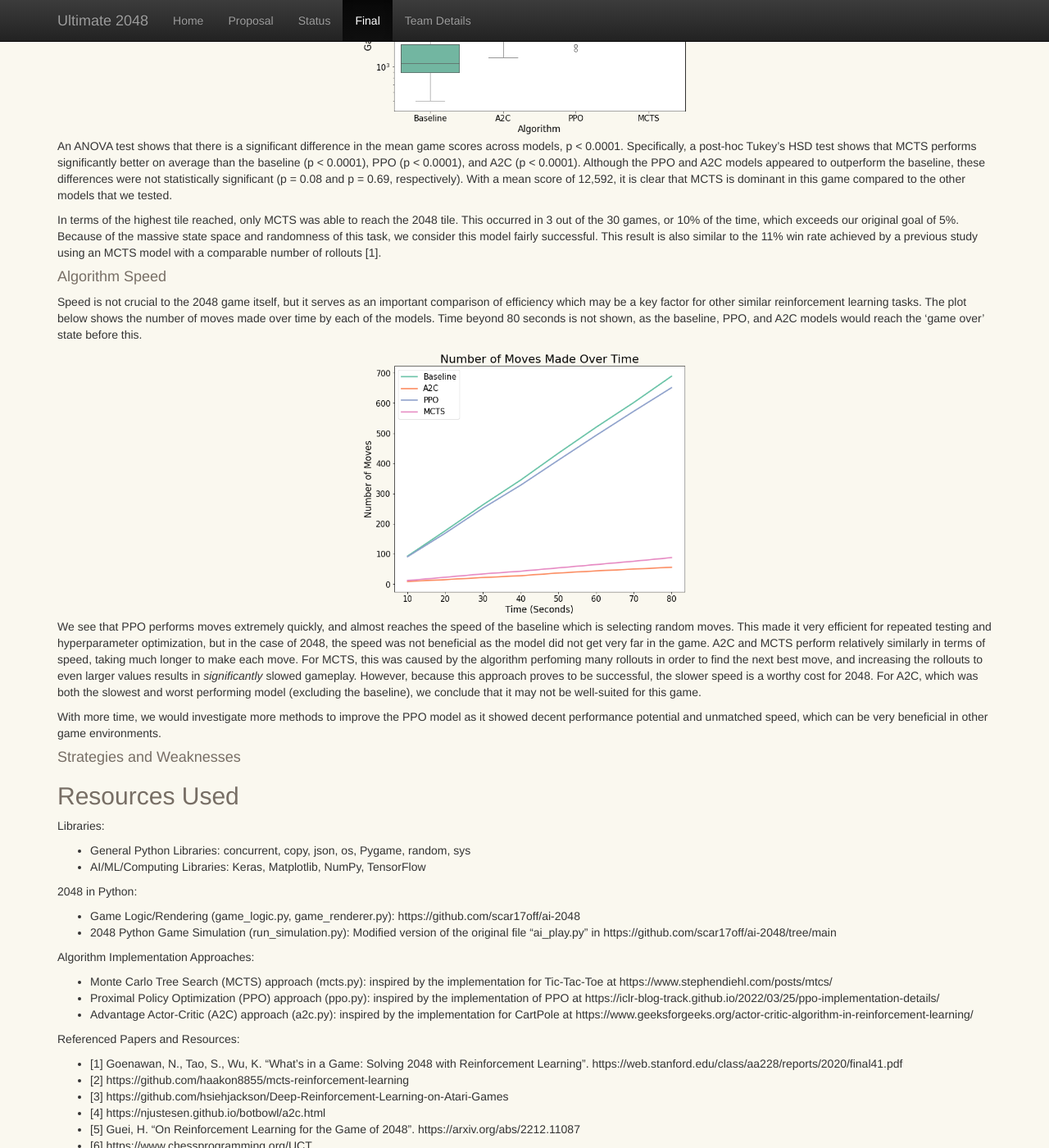
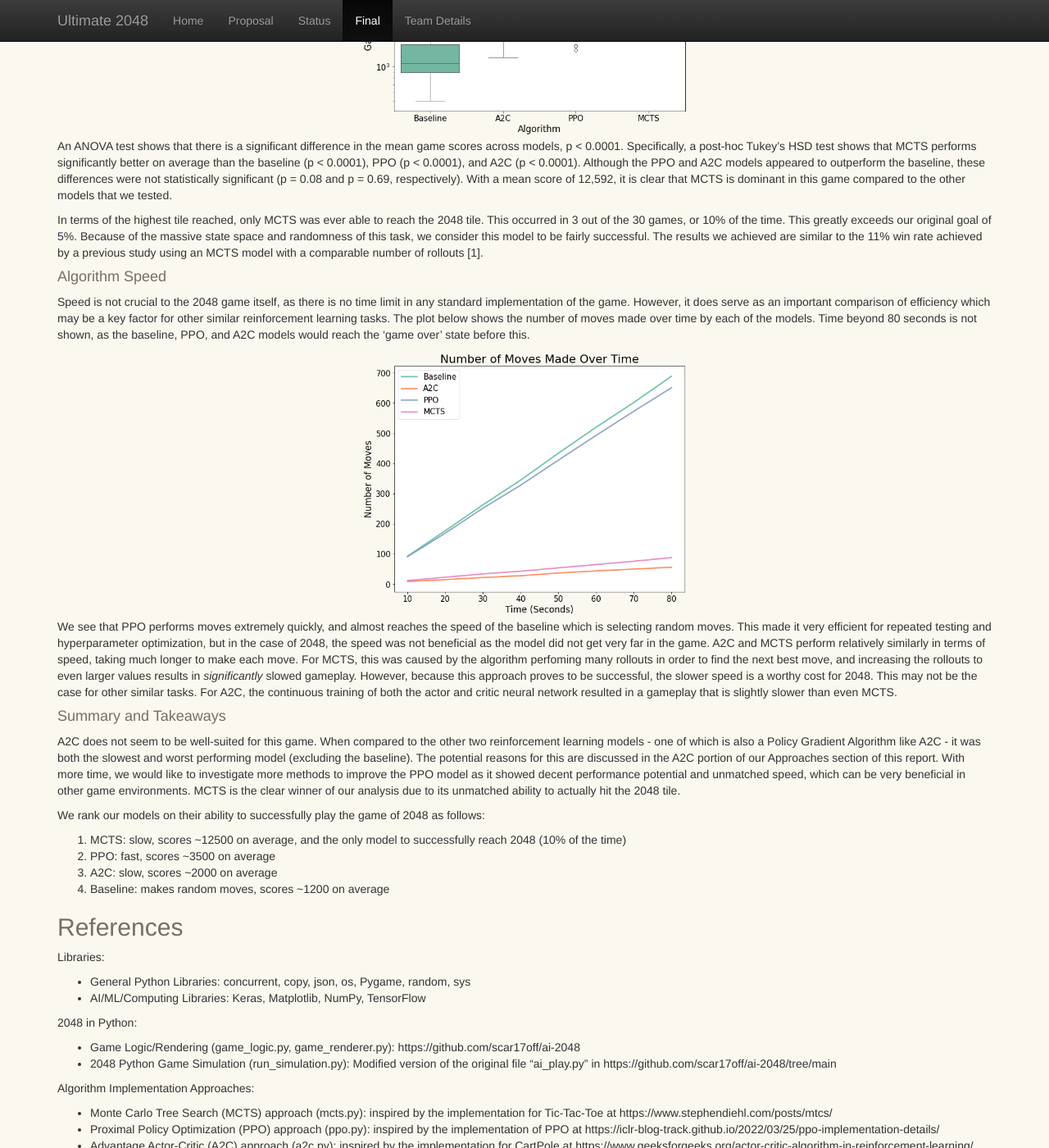
Before and after one commit to AnthonyCusi/ultimate-2048, a Jekyll site: the page built from docs/final.md, in a window 1280 px wide and 1400 px high, scrolled down 3788 px. Shown: the whole window at 82% size. Built offline with Jekyll 4.4.1, drawn with Linux system fonts in a browser that asks for light colours; formulas are drawn with MathJax 3; some of the changed text lies outside the part shown.

Commit message:
added summary and takeaways section to evaluation

```diff
--- a/docs/final.md
+++ b/docs/final.md
@@ -12,7 +12,7 @@ The 2048 game is considerable AI/ML task because it has an enormous number of po
 
 We are using a Python implementation of the 2048 game in order to use a 2D array game state as input.  Each time the Python simulation calls the currently in-use model, the model's output consists of two parts: (1) one of four possible next moves: up, down, left, or right and (2) an array of length four with the model's confidence in each move at that particular point in time, expressed as a probability. By conducting this experiment, we hope to discover the strengths and weaknesses of each approach which can inform future studies regarding RL for solving complex, real-world problems involving randomness, spatial reasoning, and long-term planning.
 
-## Approach
+## Approaches
 Our approach can be broken down into the implementation and evaluation of three different AI/ML Algorithms, which we evaluate under the same success criteria. These models were selected because of their documented strengths in solving similar tasks [1-5], and refined through the recommendations of Professor Fox in our initial proposal meeting. We also implemented a baseline model to serve as a point of comparison.
 
 
@@ -107,7 +107,7 @@ for each episode:
 
 While it outperformed the baseline, A2C underperformed other models in 2048.
 
-A2C has many advantages in the world of reinforcement learning, most of which are applicable in the context of 2048.  It is able to train its actor and critic in parallel, which makes its training relatively fast and simple [10]. It is also able to continuously train in between each new move, preparing for more informed decisions in the long-term.  Furthermore, unlike our best performing algorithm, MCTS, A2C does not simulate a ton of possible futures, leading to a lower computational cost.
+A2C has many advantages in the world of reinforcement learning, most of which are applicable in the context of 2048.  It is able to train its actor and critic in parallel, which makes its training relatively fast and simple [10]. It is also able to continuously train in between each new move, preparing for more informed decisions in the long-term.  Furthermore, unlike our best performing algorithm, MCTS, A2C does not simulate a ton of possible futures, leading to a lower computational cost in that area.
 
 Despite the advantages (no pun intended) of utilizing A2C, the underperformance of this model is due to the simple fact that it is not suited for this particular task of solving 2048. The basis of A2C is to learn by experience. In a game as random as 2048, it is often better to rely on planning, which MCTS does well. A2C is also extremely sensitive to hyperparameters, and it is difficult to prevent overfitting when the training environment is so limited [9].  Throughout the tuning process of our A2C implementation, we found that adding more hidden layers, adding entropy to increase exploration, and continually testing and improving various hyperparameter values did not have nearly the effect on the resulting average scores that we assumed they would.  All of these changes caused our average score to go up from ~900 (as stated in our Progress Report) to around ~1100.  A measly increase after a lot of optimization.  It wasn't until we decided to prioritize organization - a strategy we also utilized with MCTS - by preferring to go down or left, that we were finally able to see an average score around ~2000.  However, this organization is not an inherent part of the A2C algorithm, and is something that we had to hard code in to work with the actor's decision process in order to see any improvement.
 
@@ -140,24 +140,31 @@ To evaluate game performance, we ran each optimized model on 30 full games each
 
 An ANOVA test shows that there is a significant difference in the mean game scores across models, p < 0.0001. Specifically, a post-hoc Tukey's HSD test shows that MCTS performs significantly better on average than the baseline (p < 0.0001), PPO (p < 0.0001), and A2C (p < 0.0001). Although the PPO and A2C models appeared to outperform the baseline, these differences were not statistically significant (p = 0.08 and p = 0.69, respectively). With a mean score of 12,592, it is clear that MCTS is dominant in this game compared to the other models that we tested.
 
-In terms of the highest tile reached, only MCTS was able to reach the 2048 tile. This occurred in 3 out of the 30 games, or 10% of the time, which exceeds our original goal of 5%. Because of the massive state space and randomness of this task, we consider this model fairly successful. This result is also similar to the 11% win rate achieved by a previous study using an MCTS model with a comparable number of rollouts [1].
+In terms of the highest tile reached, only MCTS was ever able to reach the 2048 tile. This occurred in 3 out of the 30 games, or 10% of the time. This greatly exceeds our original goal of 5%. Because of the massive state space and randomness of this task, we consider this model to be fairly successful. The results we achieved are similar to the 11% win rate achieved by a previous study using an MCTS model with a comparable number of rollouts [1].
 
 
 #### Algorithm Speed
-Speed is not crucial to the 2048 game itself, but it serves as an important comparison of efficiency which may be a key factor for other similar reinforcement learning tasks. The plot below shows the number of moves made over time by each of the models. Time beyond 80 seconds is not shown, as the baseline, PPO, and A2C models would reach the 'game over' state before this.
+Speed is not crucial to the 2048 game itself, as there is no time limit in any standard implementation of the game. However, it does serve as an important comparison of efficiency which may be a key factor for other similar reinforcement learning tasks. The plot below shows the number of moves made over time by each of the models. Time beyond 80 seconds is not shown, as the baseline, PPO, and A2C models would reach the 'game over' state before this.
 
 <div style="text-align: center;">
 <img src="images/Moves_Per_Second.png" alt="comparison of moves made over time" width="400"/>
 </div>
 
-We see that PPO performs moves extremely quickly, and almost reaches the speed of the baseline which is selecting random moves. This made it very efficient for repeated testing and hyperparameter optimization, but in the case of 2048, the speed was not beneficial as the model did not get very far in the game. A2C and MCTS perform relatively similarly in terms of speed, taking much longer to make each move. For MCTS, this was caused by the algorithm perfoming many rollouts in order to find the next best move, and increasing the rollouts to even larger values results in *significantly* slowed gameplay. However, because this approach proves to be successful, the slower speed is a worthy cost for 2048. For A2C, which was both the slowest and worst performing model (excluding the baseline), we conclude that it may not be well-suited for this game.
+We see that PPO performs moves extremely quickly, and almost reaches the speed of the baseline which is selecting random moves. This made it very efficient for repeated testing and hyperparameter optimization, but in the case of 2048, the speed was not beneficial as the model did not get very far in the game. A2C and MCTS perform relatively similarly in terms of speed, taking much longer to make each move. For MCTS, this was caused by the algorithm perfoming many rollouts in order to find the next best move, and increasing the rollouts to even larger values results in *significantly* slowed gameplay. However, because this approach proves to be successful, the slower speed is a worthy cost for 2048. This may not be the case for other similar tasks. For A2C, the continuous training of both the actor and critic neural network resulted in a gameplay that is slightly slower than even MCTS.
 
-With more time, we would investigate more methods to improve the PPO model as it showed decent performance potential and unmatched speed, which can be very beneficial in other game environments.
+#### Summary and Takeaways
+
+A2C does not seem to be well-suited for this game. When compared to the other two reinforcement learning models - one of which is also a Policy Gradient Algorithm like A2C - it was both the slowest and worst performing model (excluding the baseline). The potential reasons for this are discussed in the A2C portion of our Approaches section of this report. With more time, we would like to investigate more methods to improve the PPO model as it showed decent performance potential and unmatched speed, which can be very beneficial in other game environments. MCTS is the clear winner of our analysis due to its unmatched ability to actually hit the 2048 tile.
+
+We rank our models on their ability to successfully play the game of 2048 as follows:
+
+1. MCTS: slow, scores ~12500 on average, and the only model to successfully reach 2048 (10% of the time)
+2. PPO: fast, scores ~3500 on average
+3. A2C: slow, scores ~2000 on average
+4. Baseline: makes random moves, scores ~1200 on average
 
 
-#### Strategies and Weaknesses
-
-## Resources Used
+## References
 Libraries:
 - General Python Libraries: concurrent, copy, json, os, Pygame, random, sys
 - AI/ML/Computing Libraries: Keras, Matplotlib, NumPy, TensorFlow
```
Also changed, not shown: other parts of docs/final.md (+1 -1 lines).
